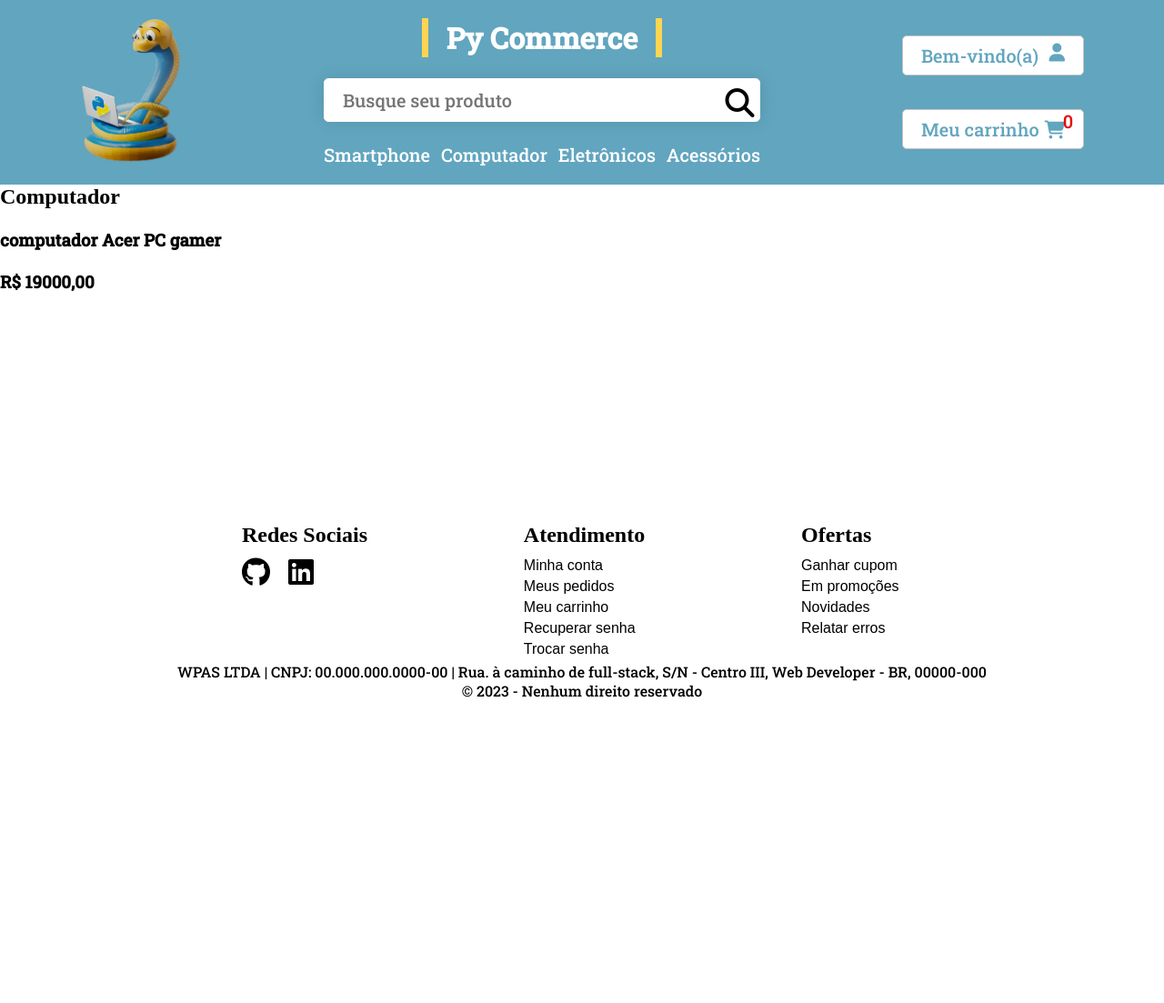
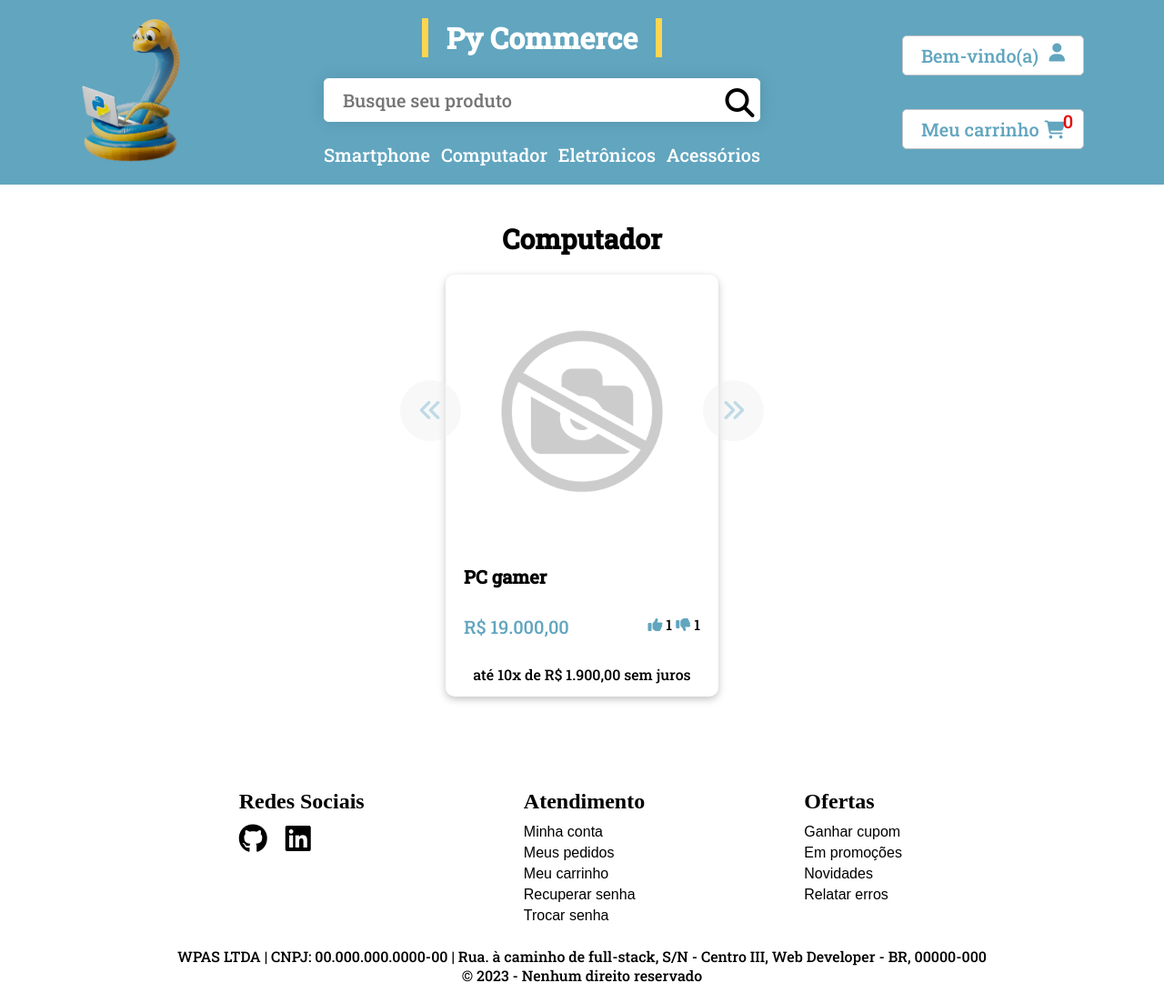
Before and after one commit to WeslleyxD/Django-Ecommerce, a Django app: page /products/computador/ in a window 1280 px wide. Shown: the whole page at 91% size. Before the commit the page ends 767 px from the top, so only its background shows below. Run offline with Django 4.2, Linux system fonts and the light colour scheme; data comes from the database, SQL or seed files in the repository; both versions use the stored data as it was after the commit; some libraries are stand-ins or nearby versions.

Commit message:
fix: melhorias no template de product list

```diff
--- a/products/views.py
+++ b/products/views.py
@@ -19,12 +19,11 @@ def product_list(request, category_name=None):
         category = get_object_or_404(Category, name=category_name.lower())
         products = Product.objects.filter(category=category).filter(available=True).select_related('category').select_related('brand')
 
-    page_obj = pagination(request, products, 3)
 
     return render(request,
                 'products/list.html',
                 {'category': category,
-                'page_obj': page_obj,
+                'products': products,
             })
 
 def product_detail(request, category_name, slug, image=None):
--- a/static/css/mobile.css
+++ b/static/css/mobile.css
@@ -19,8 +19,13 @@ body, html {
     flex-direction: column;
     justify-content: space-between;
     position: relative;
-  }
+}
 
+header {
+    display: flex;
+    flex-direction: column;
+    gap: 40px;
+}
 a {
     text-decoration: None;
     color: var(--third-color);
--- a/static/css/style.css
+++ b/static/css/style.css
@@ -364,10 +364,13 @@ li {
   min-width: 133px;
 }
 
+.copyright {
+  padding: 20px;
+}
+
 .copyright p {
   text-align: center;
   color: var(--black-color);
-  margin: 0px 15px;
 }
 
 
@@ -547,7 +550,6 @@ li {
 .product-brand {
   width: 100% ;
   font-size: 20px;
-  text-transform: lowercase;
   font-weight: 700;
   overflow: hidden;
   text-overflow: ellipsis;
--- a/templates/index.html
+++ b/templates/index.html
@@ -46,7 +46,7 @@
                             <img src="{% if product.main_image %}{{product.main_image.url}} {% else %}{% static 'img/no_image.png' %}{% endif %}" class="product-thumb" alt="">
                         </div>
                         <div class="product-info">
-                            <h3 class="product-brand">{{product}}</h3>
+                            <h3 class="product-brand">{{product.name|capfirst}}</h3>
                             <div class="price-content">
                                 <span class="price">R$ {{product.price|intcomma}}</span>
                                 <div>
--- a/templates/products/list.html
+++ b/templates/products/list.html
@@ -1,5 +1,7 @@
 {% extends 'base.html' %}
 {% load static %}
+{% load humanize %}
+{% load parcelas %}
 
 {% block title %} index {% endblock %}
 
@@ -16,33 +18,33 @@
 <!--
     TODO PAGINAÇÃO DOS ITEMS
 -->
-<div id="main" class="product-list-container">
-    <h1>{% if category %}{{ category.name|capfirst }}{% else %}Products{% endif %}</h1>
-    <div class="product-list-content">
-        <!-- PAGINATION PREVIOUS -->
-        {% if page_obj.has_previous %}
-            <a href="?page={{ page_obj.previous_page_number }}"><i class="fa-solid fa-backward"></i></a>
-        {% endif %}
-
-        <!--ITEMS-->
-        {% for obj in page_obj %}
-        <a href="{{ obj.get_absolute_url }}">
-            <div class="product-list-item">
-                <div class="product-list-item-img">
-                    <img src="{% if obj.image %}{{ obj.image.url }}{%else %}{% static 'img/no_image.png' %}{% endif %}">
+<div class="smartphones-container">
+    <h2 class="smartphone-title">{{category|capfirst}}</h2>
+    <div class="smartphones-content">
+        <button class="pre-btn"><i class="fa-2x fa-sharp fa-solid fa-angles-left"></i></button>
+        <div class="product-container">
+            {% for product in products %}
+            <a href="{{ product.get_absolute_url }}">
+                <div class="product-card">
+                    <div class="product-image">
+                        <img src="{% if product.main_image %}{{product.main_image.url}} {% else %}{% static 'img/no_image.png' %}{% endif %}" class="product-thumb" alt="">
+                    </div>
+                    <div class="product-info">
+                        <h3 class="product-brand">{{product.name|capfirst}}</h3>
+                        <div class="price-content">
+                            <span class="price">R$ {{product.price|intcomma}}</span>
+                            <div>
+                                <span><i class="fa-sharp fa-solid fa-thumbs-up"></i> {{product.like.all.count}}</span>
+                                <span><i class="fa-sharp fa-solid fa-thumbs-down"></i> {{product.like.all.count}}</span>
+                            </div>
+                        </div>
+                        <span><p>até 10x de R$ {{product.price|parcelas:"10"|intcomma}} sem juros</p></span>
+                    </div>
                 </div>
-                <div class="product-list-item-description">
-                    <h3>{{ obj|truncatechars:70 }}</h3>
-                    <br>
-                    <h3>R$ {{ obj.price }}</h3>
-                </div>
-            </div>
-        </a>
-        {% endfor %}
-        <!-- PAGINATION NEXT -->
-        {% if page_obj.has_next %}
-            <a href="?page={{ page_obj.next_page_number }}"><i class="fa-duotone fa-forward"></i></a>
-        {% endif %}
+            </a>
+            {% endfor %}
+        </div>
+        <button class="nxt-btn"><i class="fa-2x fa-sharp fa-solid fa-angles-right"></i></button>
     </div>
 </div>
 
```
Also changed, not shown: db.sqlite3.
